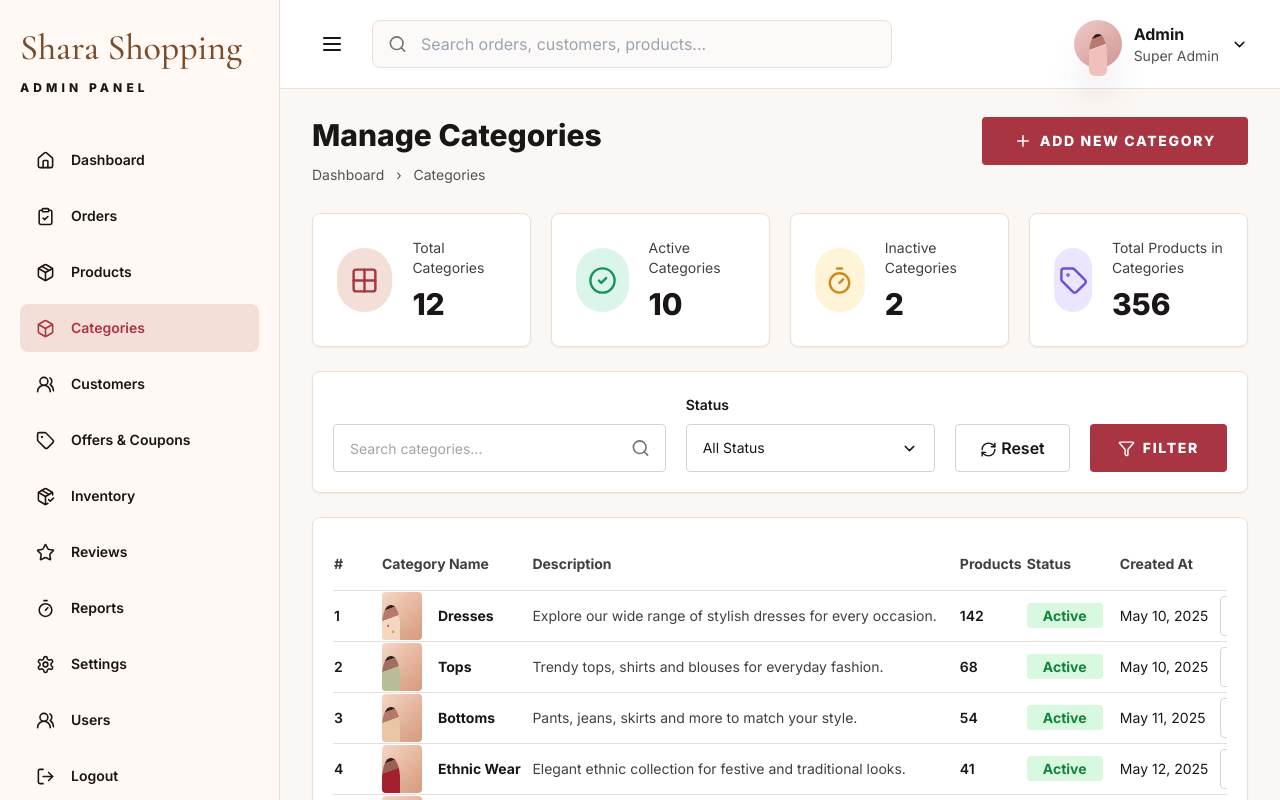
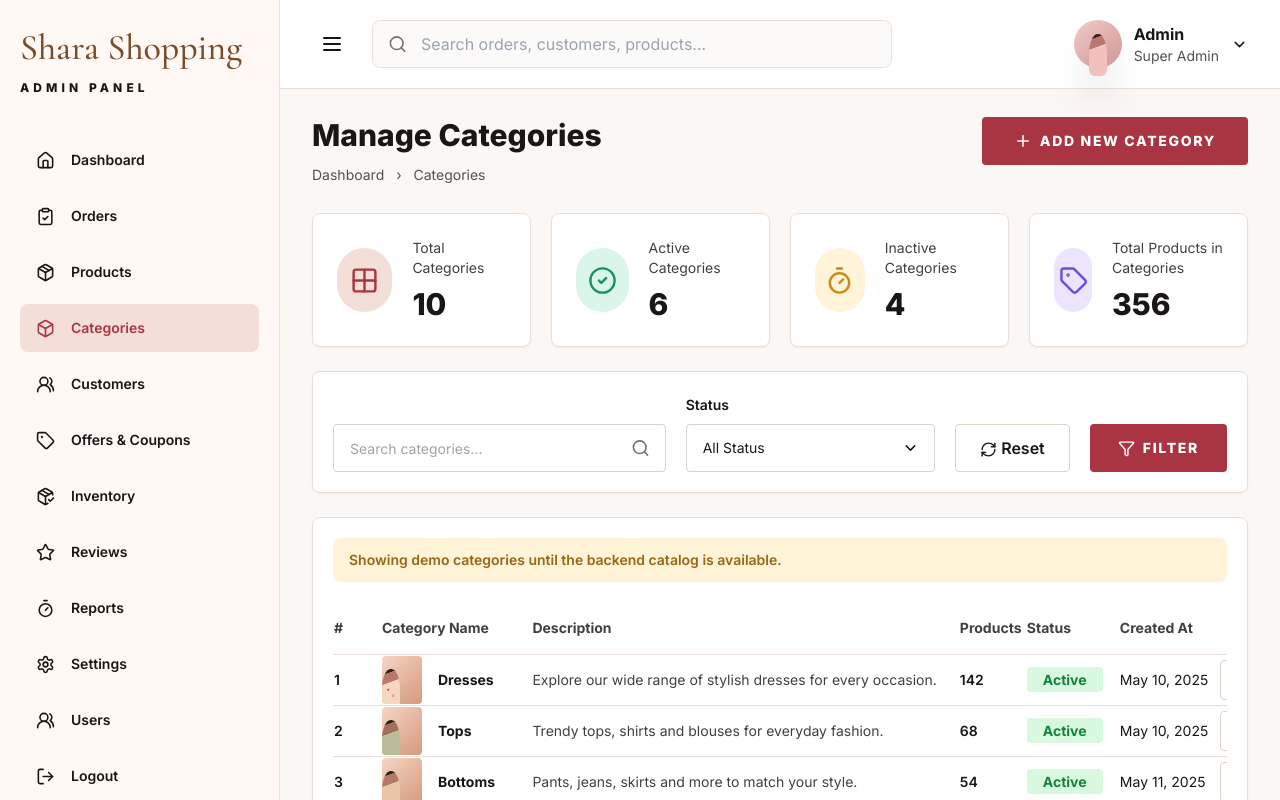
Before and after one commit to subasthican/shara-shopping, a React (Vite) app in the folder frontend/: page /admin/categories in a window 1280 px wide. Shown: the top 800 px of the page. Built offline with nearby package versions, Linux system fonts and the light colour scheme; no server answers; sample sign-in values are in the browser's storage.

Commit message:
Connect manage categories to API

```diff
--- a/frontend/src/pages/ManageCategoriesPage.jsx
+++ b/frontend/src/pages/ManageCategoriesPage.jsx
@@ -1,3 +1,4 @@
+import { useEffect, useMemo, useState } from 'react';
 import {
   Box,
   CheckCircle2,
@@ -23,6 +24,7 @@ import {
   Trash2,
   UsersRound,
 } from 'lucide-react';
+import { getCategories } from '../services/categoryService.js';
 
 const nav = [
   [Home, 'Dashboard', '/admin/dashboard'],
@@ -39,13 +41,6 @@ const nav = [
   [LogOut, 'Logout', '#logout'],
 ];
 
-const stats = [
-  { icon: Grid2X2, label: 'Total Categories', value: '12', color: 'bg-blush text-rosewood' },
-  { icon: CheckCircle2, label: 'Active Categories', value: '10', color: 'bg-[#dcf5ea] text-[#15945d]' },
-  { icon: Timer, label: 'Inactive Categories', value: '2', color: 'bg-[#fff3d8] text-[#cc8b18]' },
-  { icon: Tag, label: 'Total Products in Categories', value: '356', color: 'bg-[#ebe5ff] text-[#6d4dd8]' },
-];
-
 const categories = [
   ['Dresses', 'Explore our wide range of stylish dresses for every occasion.', 142, 'Active', 'May 10, 2025', 'figure-floral'],
   ['Tops', 'Trendy tops, shirts and blouses for everyday fashion.', 68, 'Active', 'May 10, 2025', 'figure-sage'],
@@ -57,9 +52,63 @@ const categories = [
   ['Handbags', 'Trendy and elegant handbags for every need.', 3, 'Inactive', 'May 14, 2025', 'figure-champagne'],
   ['Sunglasses', 'Stylish sunglasses for all seasons and moods.', 0, 'Inactive', 'May 15, 2025', 'figure-navy'],
   ['Watches', 'Modern and classic watches for every moment.', 0, 'Inactive', 'May 15, 2025', 'figure-maroon'],
-];
+].map(([name, description, products, status, created, figure]) => ({
+  name,
+  description,
+  products,
+  status,
+  statusKey: status.toLowerCase(),
+  created,
+  figure,
+  image: '',
+}));
 
 export default function ManageCategoriesPage() {
+  const [categoryRows, setCategoryRows] = useState(categories);
+  const [filters, setFilters] = useState({
+    search: '',
+    status: 'all',
+  });
+  const [isLoading, setIsLoading] = useState(true);
+  const [apiError, setApiError] = useState('');
+
+  useEffect(() => {
+    let isMounted = true;
+
+    const loadCategories = async () => {
+      setIsLoading(true);
+      setApiError('');
+
+      try {
+        const data = await getCategories({
+          search: filters.search || undefined,
+          status: filters.status,
+        });
+
+        if (isMounted) {
+          setCategoryRows(data.map(mapApiCategory));
+        }
+      } catch (error) {
+        if (isMounted) {
+          setCategoryRows(categories);
+          setApiError('Showing demo categories until the backend catalog is available.');
+        }
+      } finally {
+        if (isMounted) {
+          setIsLoading(false);
+        }
+      }
+    };
+
+    loadCategories();
+
+    return () => {
+      isMounted = false;
+    };
+  }, [filters]);
+
+  const stats = useMemo(() => buildStats(categoryRows), [categoryRows]);
+
   return (
     <div className="min-h-screen bg-[#fbf7f4] text-ink">
       <div className="grid lg:grid-cols-[280px_1fr]">
@@ -74,9 +123,9 @@ export default function ManageCategoriesPage() {
               </div>
               <button className="btn-primary h-12 gap-2"><Plus size={18} /> Add New Category</button>
             </div>
-            <Stats />
-            <Filters />
-            <CategoryTable />
+            <Stats stats={stats} />
+            <Filters filters={filters} setFilters={setFilters} />
+            <CategoryTable apiError={apiError} categories={categoryRows} isLoading={isLoading} />
           </div>
         </main>
       </div>
@@ -128,7 +177,7 @@ function AdminTopbar() {
   );
 }
 
-function Stats() {
+function Stats({ stats }) {
   return (
     <section className="mt-7 grid gap-5 md:grid-cols-2 xl:grid-cols-4">
       {stats.map(({ icon: Icon, label, value, color }) => (
@@ -143,30 +192,57 @@ function Stats() {
   );
 }
 
-function Filters() {
+function Filters({ filters, setFilters }) {
+  const updateFilter = (key, value) => {
+    setFilters((current) => ({ ...current, [key]: value }));
+  };
+
+  const resetFilters = () => {
+    setFilters({ search: '', status: 'all' });
+  };
+
   return (
     <section className="mt-6 rounded-lg border border-[#eadfd8] bg-white p-5 shadow-sm">
       <div className="grid gap-5 lg:grid-cols-[1fr_0.75fr_auto_auto] lg:items-end">
         <label className="relative block">
           <Search className="absolute right-4 top-1/2 -translate-y-1/2 text-neutral-500" size={19} />
-          <input className="form-control pr-12" placeholder="Search categories..." />
+          <input
+            className="form-control pr-12"
+            onChange={(event) => updateFilter('search', event.target.value)}
+            placeholder="Search categories..."
+            value={filters.search}
+          />
         </label>
         <label>
           <span className="form-label">Status</span>
-          <button className="form-control mt-2 flex items-center justify-between text-left" type="button">
-            All Status <ChevronDown size={17} />
-          </button>
+          <span className="relative mt-2 block">
+            <select
+              className="form-control appearance-none pr-11"
+              onChange={(event) => updateFilter('status', event.target.value)}
+              value={filters.status}
+            >
+              <option value="all">All Status</option>
+              <option value="active">Active</option>
+              <option value="inactive">Inactive</option>
+            </select>
+            <ChevronDown className="pointer-events-none absolute right-4 top-1/2 -translate-y-1/2" size={17} />
+          </span>
         </label>
-        <button className="h-12 rounded border border-[#ded3c9] px-6 font-semibold"><RefreshCw className="inline" size={17} /> Reset</button>
+        <button className="h-12 rounded border border-[#ded3c9] px-6 font-semibold" onClick={resetFilters}><RefreshCw className="inline" size={17} /> Reset</button>
         <button className="btn-primary h-12 gap-2 px-7"><Filter size={17} /> Filter</button>
       </div>
     </section>
   );
 }
 
-function CategoryTable() {
+function CategoryTable({ apiError, categories, isLoading }) {
   return (
     <section className="mt-6 overflow-hidden rounded-lg border border-[#eadfd8] bg-white p-5 shadow-sm">
+      {(isLoading || apiError) && (
+        <div className={`mb-5 rounded-lg px-4 py-3 text-sm font-semibold ${apiError ? 'bg-[#fff3d8] text-[#9b6613]' : 'bg-blush text-rosewood'}`}>
+          {isLoading ? 'Loading categories...' : apiError}
+        </div>
+      )}
       <div className="overflow-x-auto">
         <table className="w-full min-w-[980px] text-left text-sm">
           <thead>
@@ -182,13 +258,15 @@ function CategoryTable() {
           </thead>
           <tbody className="divide-y divide-[#eadfd8]">
             {categories.map((category, index) => (
-              <CategoryRow category={category} index={index + 1} key={category[0]} />
+              <CategoryRow category={category} index={index + 1} key={category.name} />
             ))}
           </tbody>
         </table>
       </div>
       <div className="flex flex-col gap-4 border-t border-[#eadfd8] pt-5 text-sm text-neutral-600 sm:flex-row sm:items-center sm:justify-between">
-        <p>Showing 1 to 10 of 12 categories</p>
+        <p>
+          Showing {categories.length ? 1 : 0} to {categories.length} of {categories.length} categories
+        </p>
         <div className="flex items-center gap-2">
           <PageButton><ChevronLeft size={16} /></PageButton>
           <PageButton active>1</PageButton>
@@ -202,26 +280,29 @@ function CategoryTable() {
 }
 
 function CategoryRow({ category, index }) {
-  const [name, description, products, status, created, figure] = category;
   return (
     <tr>
       <td className="py-3 font-semibold">{index}</td>
       <td>
         <div className="flex items-center gap-4">
           <span className="relative h-12 w-10 shrink-0 overflow-hidden rounded bg-gradient-to-br from-[#f6d7c7] to-[#d99c7e]">
-            <span className={`product-silhouette ${figure} !h-[90%] !w-[44%]`} />
+            {category.image ? (
+              <img className="h-full w-full object-cover" src={category.image} alt="" />
+            ) : (
+              <span className={`product-silhouette ${category.figure} !h-[90%] !w-[44%]`} />
+            )}
           </span>
-          <span className="font-bold">{name}</span>
+          <span className="font-bold">{category.name}</span>
         </div>
       </td>
-      <td className="max-w-md text-neutral-700">{description}</td>
-      <td className="font-semibold">{products}</td>
-      <td><Status status={status} /></td>
-      <td>{created}</td>
+      <td className="max-w-md text-neutral-700">{category.description}</td>
+      <td className="font-semibold">{category.products}</td>
+      <td><Status status={category.status} /></td>
+      <td>{category.created}</td>
       <td>
         <div className="flex justify-end gap-3">
-          <button className="grid h-10 w-10 place-items-center rounded border border-[#ded3c9]" aria-label={`Edit ${name}`}><Pencil size={17} /></button>
-          <button className="grid h-10 w-10 place-items-center rounded border border-[#ded3c9] text-rosewood" aria-label={`Delete ${name}`}><Trash2 size={17} /></button>
+          <button className="grid h-10 w-10 place-items-center rounded border border-[#ded3c9]" aria-label={`Edit ${category.name}`}><Pencil size={17} /></button>
+          <button className="grid h-10 w-10 place-items-center rounded border border-[#ded3c9] text-rosewood" aria-label={`Delete ${category.name}`}><Trash2 size={17} /></button>
         </div>
       </td>
     </tr>
@@ -232,6 +313,45 @@ function Status({ status }) {
   return <span className={`rounded px-4 py-1 text-sm font-bold ${status === 'Active' ? 'bg-[#d8f8df] text-[#12833c]' : 'bg-[#ffe0e8] text-[#c83248]'}`}>{status}</span>;
 }
 
+function buildStats(categoriesList) {
+  const activeCategories = categoriesList.filter((category) => category.statusKey === 'active').length;
+  const inactiveCategories = categoriesList.filter((category) => category.statusKey === 'inactive').length;
+  const totalProducts = categoriesList.reduce((total, category) => total + category.products, 0);
+
+  return [
+    { icon: Grid2X2, label: 'Total Categories', value: String(categoriesList.length), color: 'bg-blush text-rosewood' },
+    { icon: CheckCircle2, label: 'Active Categories', value: String(activeCategories), color: 'bg-[#dcf5ea] text-[#15945d]' },
+    { icon: Timer, label: 'Inactive Categories', value: String(inactiveCategories), color: 'bg-[#fff3d8] text-[#cc8b18]' },
+    { icon: Tag, label: 'Total Products in Categories', value: String(totalProducts), color: 'bg-[#ebe5ff] text-[#6d4dd8]' },
+  ];
+}
+
+function mapApiCategory(category, index) {
+  const figures = ['figure-floral', 'figure-sage', 'figure-champagne', 'figure-maroon', 'figure-lace', 'figure-blush'];
+  const status = category.isActive ? 'Active' : 'Inactive';
+
+  return {
+    name: category.name,
+    description: category.description || 'No description added yet.',
+    products: 0,
+    status,
+    statusKey: status.toLowerCase(),
+    created: formatDate(category.createdAt),
+    figure: figures[index % figures.length],
+    image: category.image?.url || '',
+  };
+}
+
+function formatDate(value) {
+  if (!value) return 'Recently';
+
+  return new Intl.DateTimeFormat('en-US', {
+    day: 'numeric',
+    month: 'short',
+    year: 'numeric',
+  }).format(new Date(value));
+}
+
 function PageButton({ children, active = false }) {
   return <button className={`grid h-10 min-w-10 place-items-center rounded border px-3 font-semibold ${active ? 'border-rosewood bg-rosewood text-white' : 'border-[#ded3c9] bg-white text-ink'}`}>{children}</button>;
 }
--- /dev/null
+++ b/frontend/src/services/categoryService.js
@@ -0,0 +1,6 @@
+import apiClient from './apiClient.js';
+
+export async function getCategories(params = {}) {
+  const response = await apiClient.get('/categories', { params });
+  return response.data;
+}
```
Also changed, not shown: 1 other file (tests, documents, lock files or other folders).
